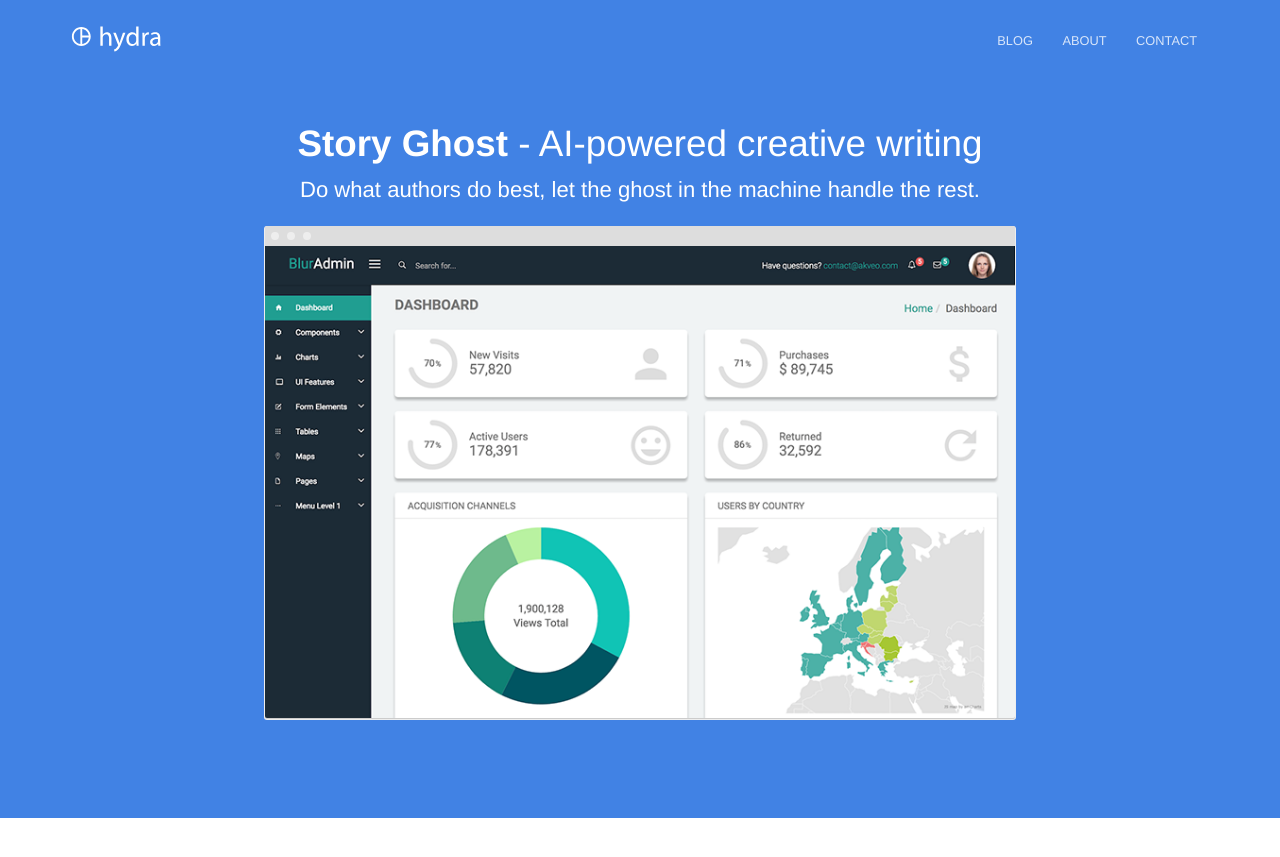
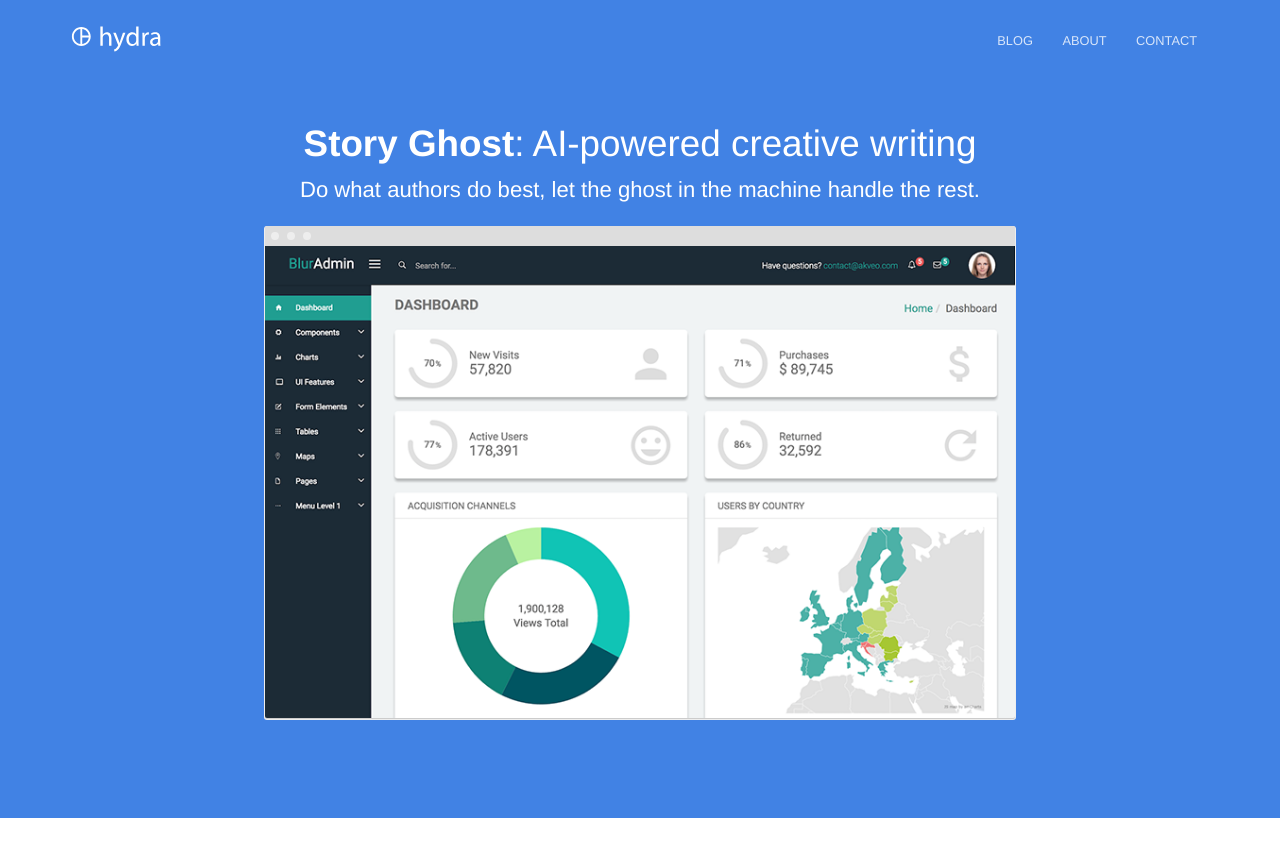
Before and after one commit to headchem/story-ghost, a Jekyll site: the page built from index.html, in a window 1280 px wide and 900 px high. Shown: the top 857 px of the window. Built offline with Jekyll 4.4.1, drawn with Linux system fonts in a browser that asks for light colours; comment, search, counter and statistics services are not loaded.

Commit message:
Update index.html

```diff
--- a/index.html
+++ b/index.html
@@ -4,7 +4,7 @@
 ---
 <section class="hero">
 	<div class="text-container">
-		<h1 class="editable"><strong>Story Ghost</strong> - AI-powered creative writing</h1>
+		<h1 class="editable"><strong>Story Ghost</strong>: AI-powered creative writing</h1>
 		<p class="subtext editable">Do what authors do best, let the ghost in the machine handle the rest.</p>
 		<!-- <div class="cta button alt"><a href="{{ site.baseurl }}/sign-up/">Get Started Free</a></div> -->
 		<div>
```
